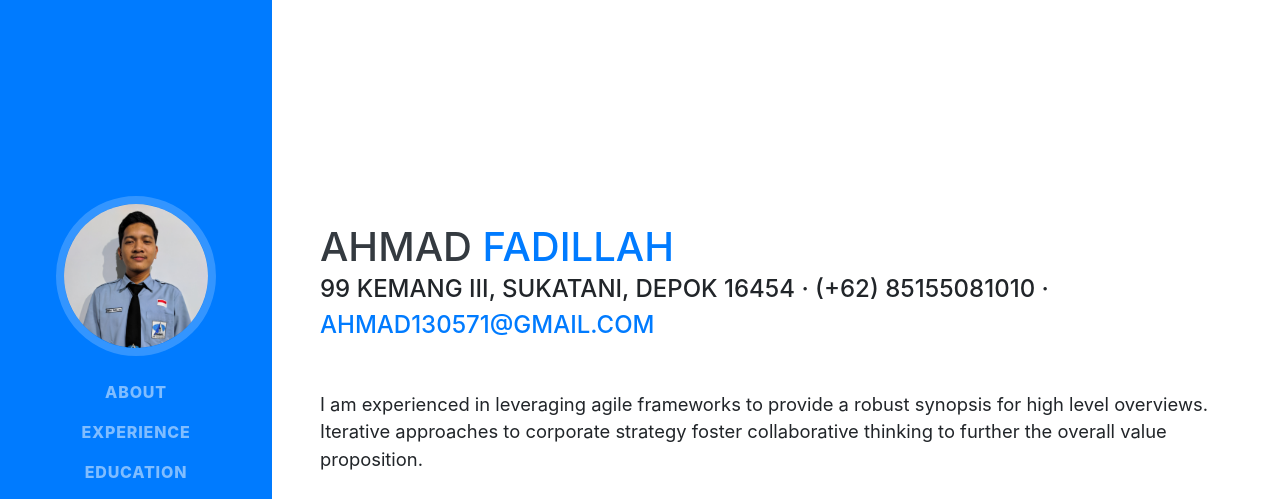
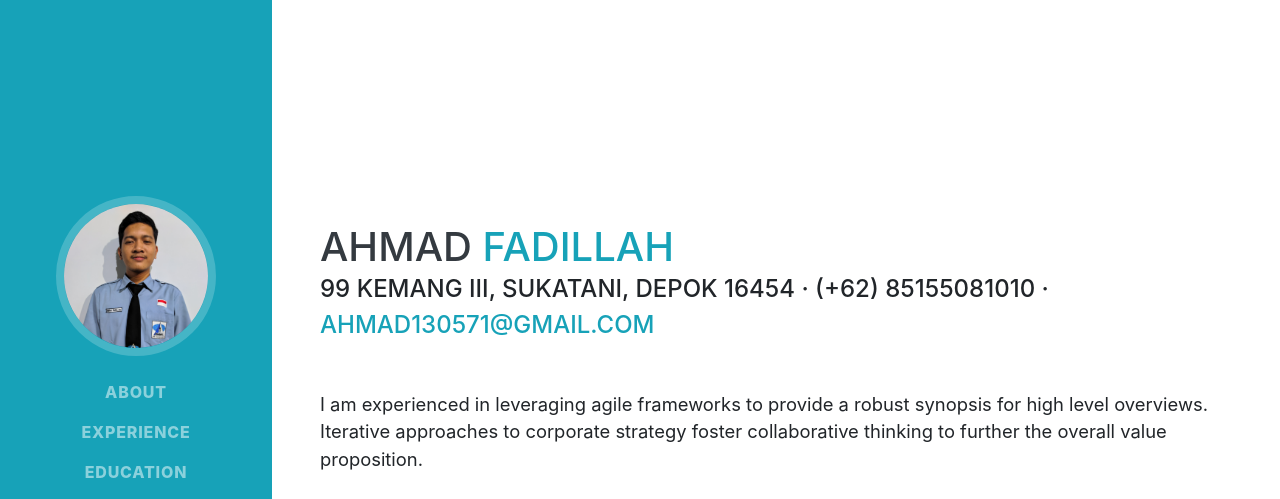
Before and after one commit to Ahmad-Fadillah/Ahmad-Fadillah.github.io, a website with bundled scripts: page index.html in a window 1280 px wide. Shown: the top 499 px of the page. Built offline with nearby package versions, Linux system fonts and the light colour scheme; a web font is replaced by a local one.

Commit message:
Update index.html

```diff
--- a/index.html
+++ b/index.html
@@ -25,7 +25,7 @@
 
 <body id="page-top">
 
-  <nav class="navbar navbar-expand-lg navbar-dark bg-primary fixed-top" id="sideNav">
+  <nav class="navbar navbar-expand-lg navbar-dark bg-info fixed-top" id="sideNav">
     <a class="navbar-brand js-scroll-trigger" href="#page-top">
       <span class="d-block d-lg-none">Ahmad Fadillah</span>
       <span class="d-none d-lg-block">
@@ -64,10 +64,10 @@
     <section class="resume-section p-3 p-lg-5 d-flex align-items-center" id="about">
       <div class="w-100">
         <h1 class="mb-0">Ahmad
-          <span class="text-primary">Fadillah</span>
+          <span class="text-info">Fadillah</span>
         </h1>
         <div class="subheading mb-5">99 Kemang III, Sukatani, Depok 16454 · (+62) 85155081010 ·
-          <a href="mailto:name@email.com">ahmad130571@gmail.com</a>
+          <a class="text-info" href="mailto:name@email.com">ahmad130571@gmail.com</a>
         </div>
         <p class="lead mb-5">I am experienced in leveraging agile frameworks to provide a robust synopsis for high level overviews. Iterative approaches to corporate strategy foster collaborative thinking to further the overall value proposition.</p>
         <div class="social-icons">
@@ -124,7 +124,7 @@
 <!--             <div>Computer Science - Web Development Track</div> -->
           </div>
           <div class="resume-date text-md-right">
-            <span class="text-primary">July 2017 - Until now</span>
+            <span class="text-info">July 2017 - Until now</span>
           </div>
         </div>
 
```
